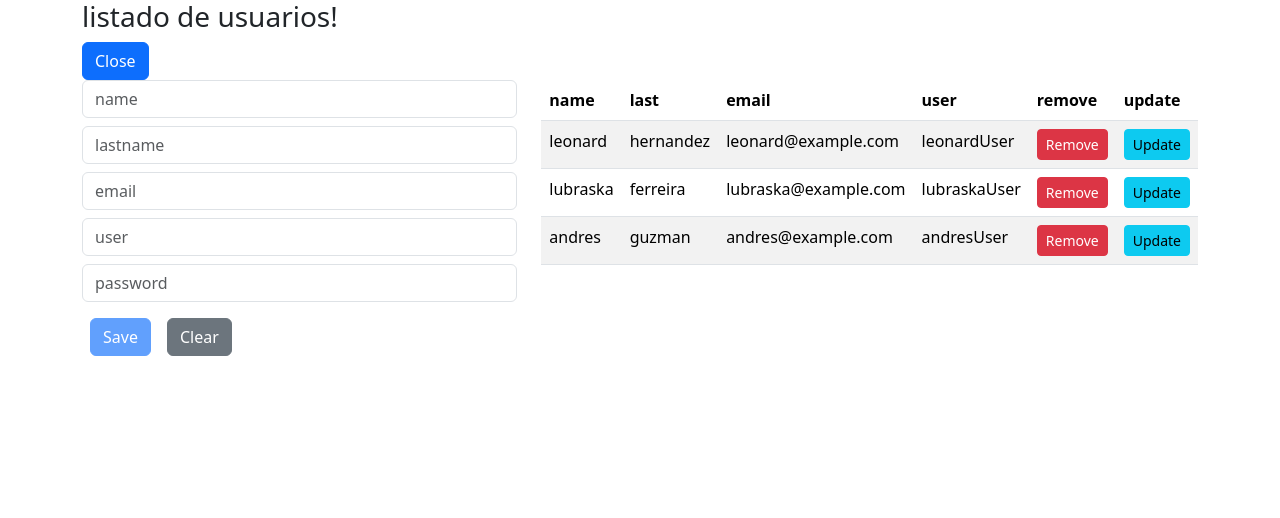
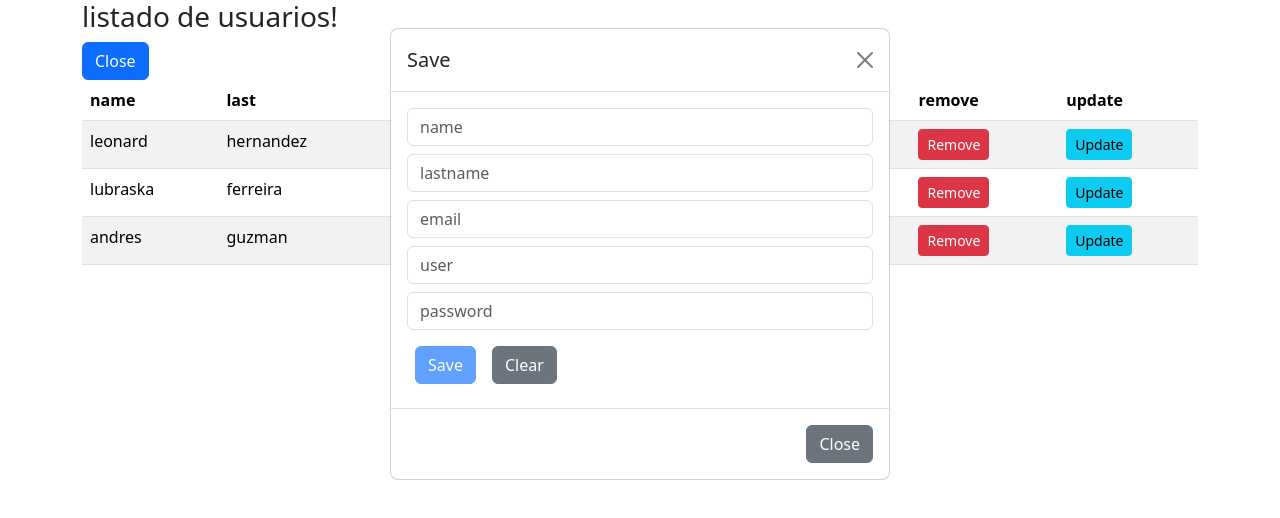
Before and after one commit to Leonard-Hernandez/5-user-app, an Angular app: page / in a window 1280 px wide. Both pictures are taken after a click on the button "Open". Shown: the top 518 px of the page. Built offline with nearby package versions, Linux system fonts and the light colour scheme.

Commit message:
pasando el formulario a un modal

```diff
--- a/src/app/components/user-app.component.html
+++ b/src/app/components/user-app.component.html
@@ -1,15 +1,9 @@
 <div class="container">
-    <h3>{{title}}</h3>
-    <button class="btn btn-primary" (click)="setOpen()">{{open ? 'Close' : 'Open'}}</button>
+  <h3>{{ title }}</h3>
+  <button class="btn btn-primary" (click)="setOpen()">
+    {{ open ? "Close" : "Open" }}
+  </button>
   <div class="row">
-        @if (open) {
-            <div class="form col">
-                <user-form
-                    [user]="userSelected"
-                    (newUserEventEmitter)="addUser($event)"
-                />
-            </div>
-        }
       <div class="col">
           <user
           [users]="users"
@@ -18,5 +12,11 @@
           />
         </div>
     </div>
+</div>
+@if (open) {
+    <div class="abrir-modal animacion fadeIn">
+        <user-form [user]="userSelected" (newUserEventEmitter)="addUser($event)" (openEventEmitter)="setOpen()"/>
+    </div>
 
-</div>
+
+}
--- a/src/app/components/user-form/user-form.component.html
+++ b/src/app/components/user-form/user-form.component.html
@@ -1,3 +1,11 @@
+<div class="modal" tabindex="-1" style="display: block;">
+    <div class="modal-dialog">
+      <div class="modal-content">
+        <div class="modal-header">
+          <h5 class="modal-title">{{user.id > 0 ? 'Update' : 'Save'}}</h5>
+          <button type="button" class="btn-close" data-bs-dismiss="modal" aria-label="Close" (click)="onOpen()"></button>
+        </div>
+        <div class="modal-body">
           <form (ngSubmit)="onSubmit(userForm)" #userForm="ngForm">
             <div>
               <input
@@ -98,3 +106,11 @@
               <button type="button" class="btn btn-secondary m-2" (click)="onClear(userForm)">Clear</button>
             </div>
           </form>
+
+        </div>
+        <div class="modal-footer">
+          <button type="button" class="btn btn-secondary" data-bs-dismiss="modal" (click)="onOpen()">Close</button>
+        </div>
+      </div>
+    </div>
+  </div>
--- a/src/app/components/user-form/user-form.component.ts
+++ b/src/app/components/user-form/user-form.component.ts
@@ -14,6 +14,8 @@ export class UserFormComponent {
   @Input() user: User;
 
   @Output() newUserEventEmitter = new EventEmitter<User>();
+
+  @Output() openEventEmitter = new EventEmitter<boolean>();
 
   constructor() {
     this.user = new User();
@@ -33,4 +35,8 @@ export class UserFormComponent {
     userForm.resetForm();
   }
 
+  onOpen():void {
+    this.openEventEmitter.emit();
+  }
+
 }
--- a/src/styles.css
+++ b/src/styles.css
@@ -1 +1,42 @@
 /* You can add global styles to this file, and also import other style files */
+abrir-modal {
+    background-color: rgba(0, 0, 0, 0.7);
+    position: fixed;
+    top: 0px;
+    left: 0px;
+    width: 100%;
+    height: 100%;
+    z-index: 1000;
+}
+
+.animacion {
+    animation-duration: 2s;
+    animation-fill-mode: both;
+    -webkit-animation-duration: 2s;
+    -webkit-animation-fill-mode: both;
+}
+
+.fadeIn {
+    animation-name: fadeIn;
+    -webkit-animation-name: fadeIn;
+}
+
+@keyframes fadeIn {
+    0% {
+        opacity: 0
+    }
+
+    to {
+        opacity: 1
+    }
+}
+
+@-webkit-keyframes fadeIn {
+    0% {
+        opacity: 0
+    }
+
+    to {
+        opacity: 1
+    }
+}
```
Lines whose indentation alone changed are shown as unchanged.
